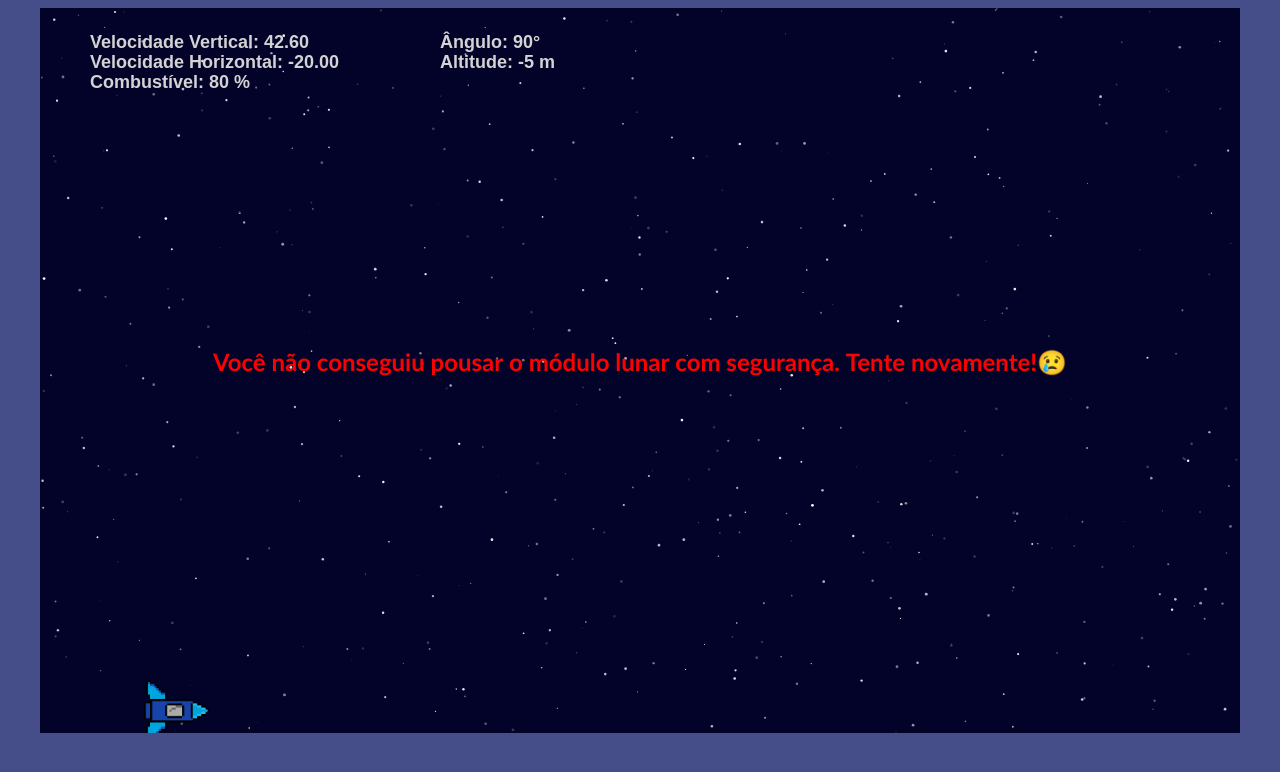
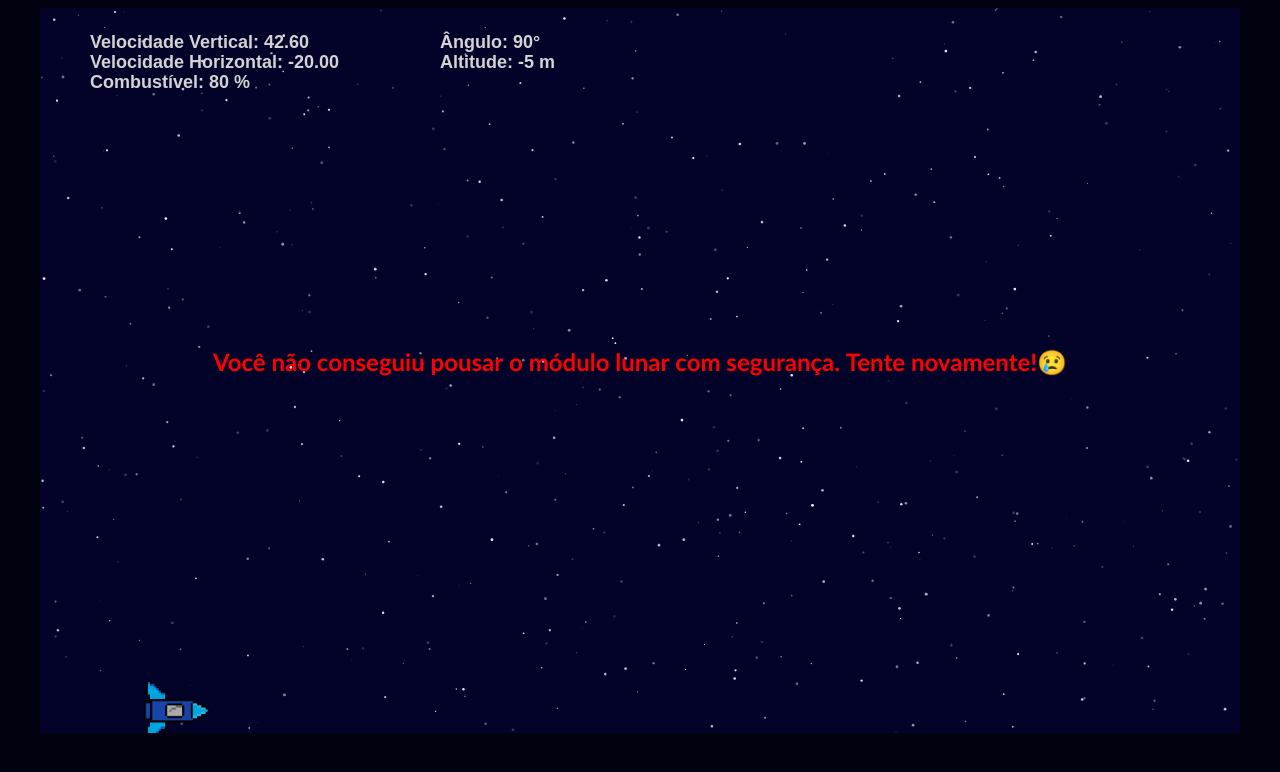
Before and after one commit to ElderSilva09/lopal, a plain HTML site: page alunissagem/index.html in a window 1280 px wide. Drawn offline with Linux system fonts and the light colour scheme.

Commit message:
Moonlander versão 0.1.2

```diff
--- a/alunissagem/centro.css
+++ b/alunissagem/centro.css
@@ -1,5 +1,5 @@
 *{
-    background-color: #464e89;
+    background-color: #000210;
 }
 
 div{
```
